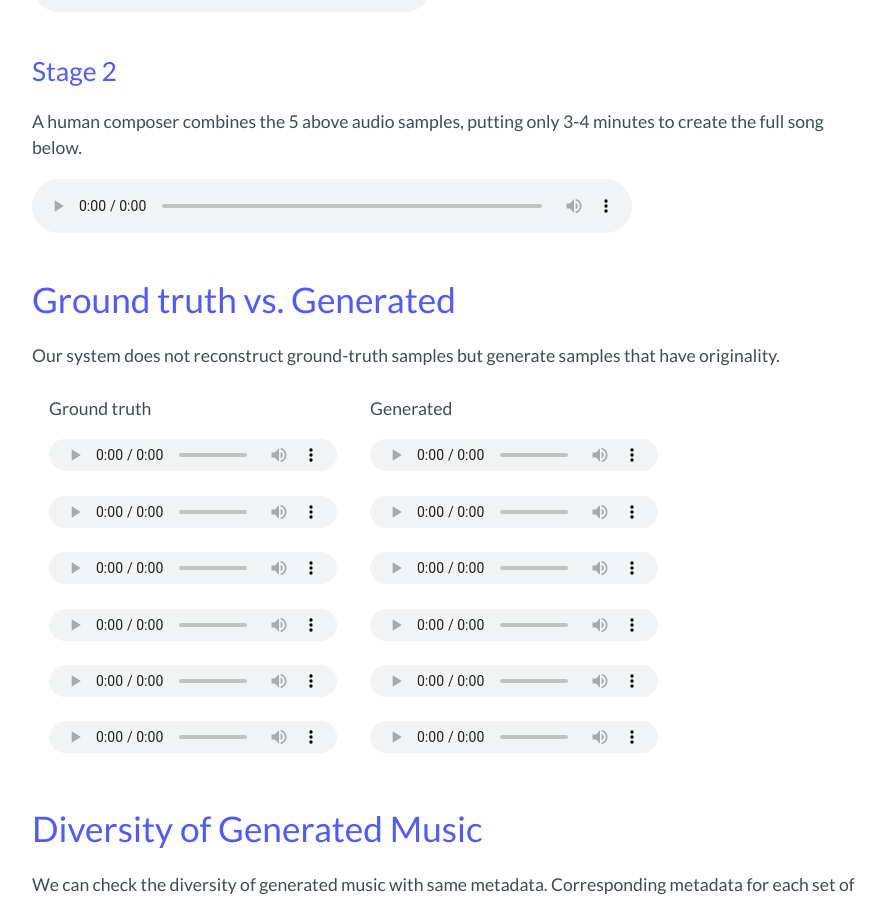
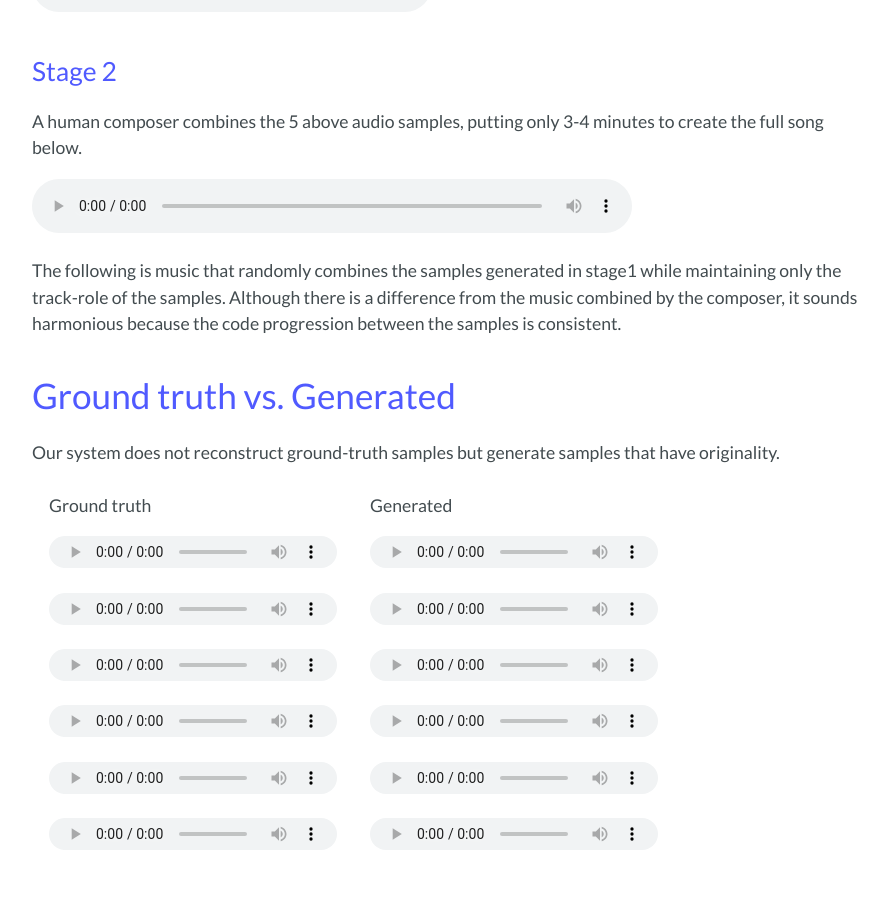
Before and after one commit to POZAlabs/ComMU, a Jekyll site: the page built from index.md, in a window 1280 px wide and 900 px high, scrolled down 4869 px. Shown: the whole window, without its empty margins (192-1080 px from the left). Built offline with Jekyll 4.4.1, drawn with Linux system fonts in a browser that asks for light colours; our own code applies the rules of GitHub Pages for plain Markdown files.

Commit message:
Update index.md

```diff
--- a/index.md
+++ b/index.md
@@ -131,6 +131,7 @@ A human composer combines the 5 above audio samples, putting only 3-4 minutes to
   <source src="./assets/audio_samples/track_role/cinematic_trackrole/cinematic_romantic.mp3" type="audio/mpeg">
 </audio>
 
+The following is music that randomly combines the samples generated in stage1 while maintaining only the track-role of the samples. Although there is a difference from the music combined by the composer, it sounds harmonious because the code progression between the samples is consistent.
 
 # Ground truth vs. Generated
 Our system does not reconstruct ground-truth samples but generate samples that have originality.
```
